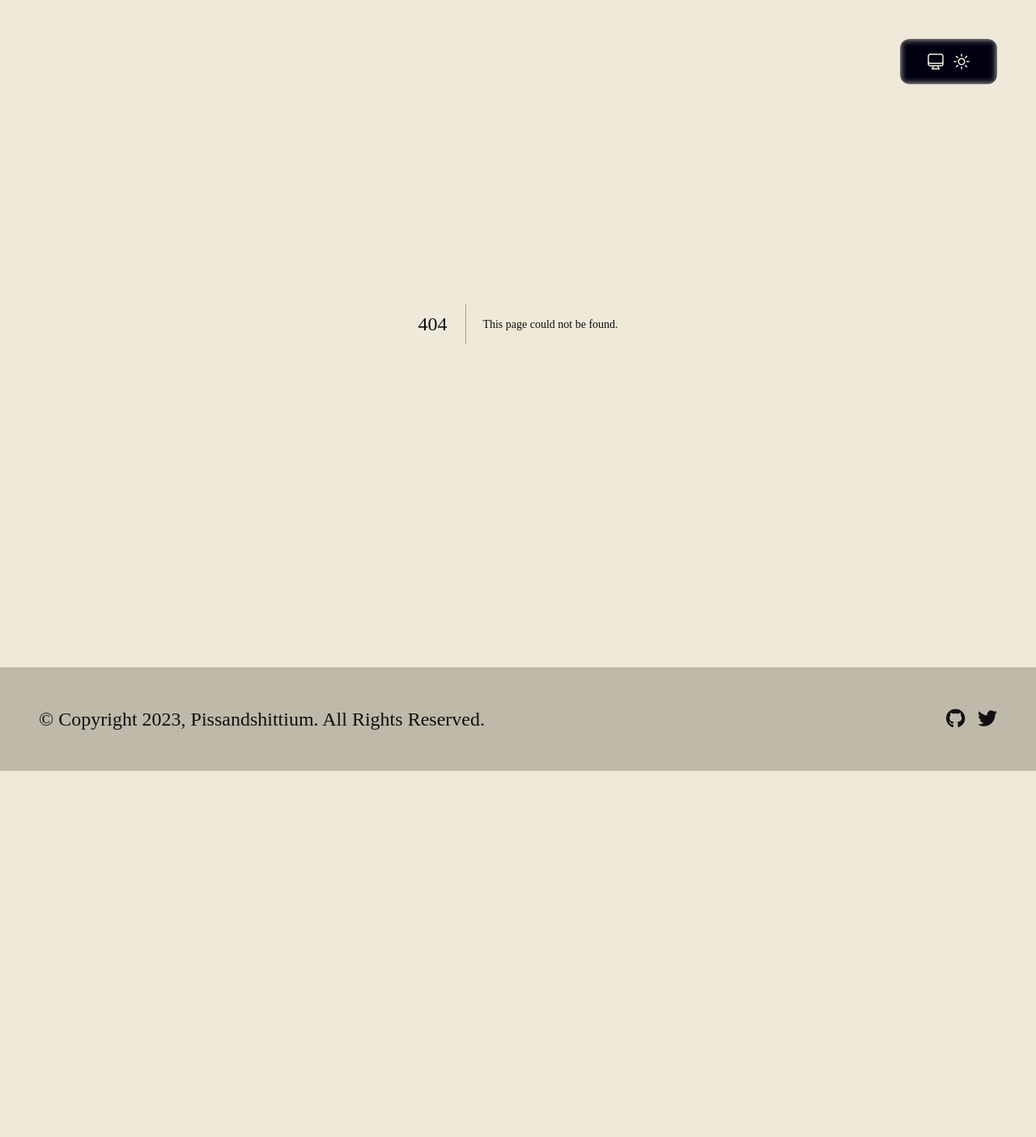
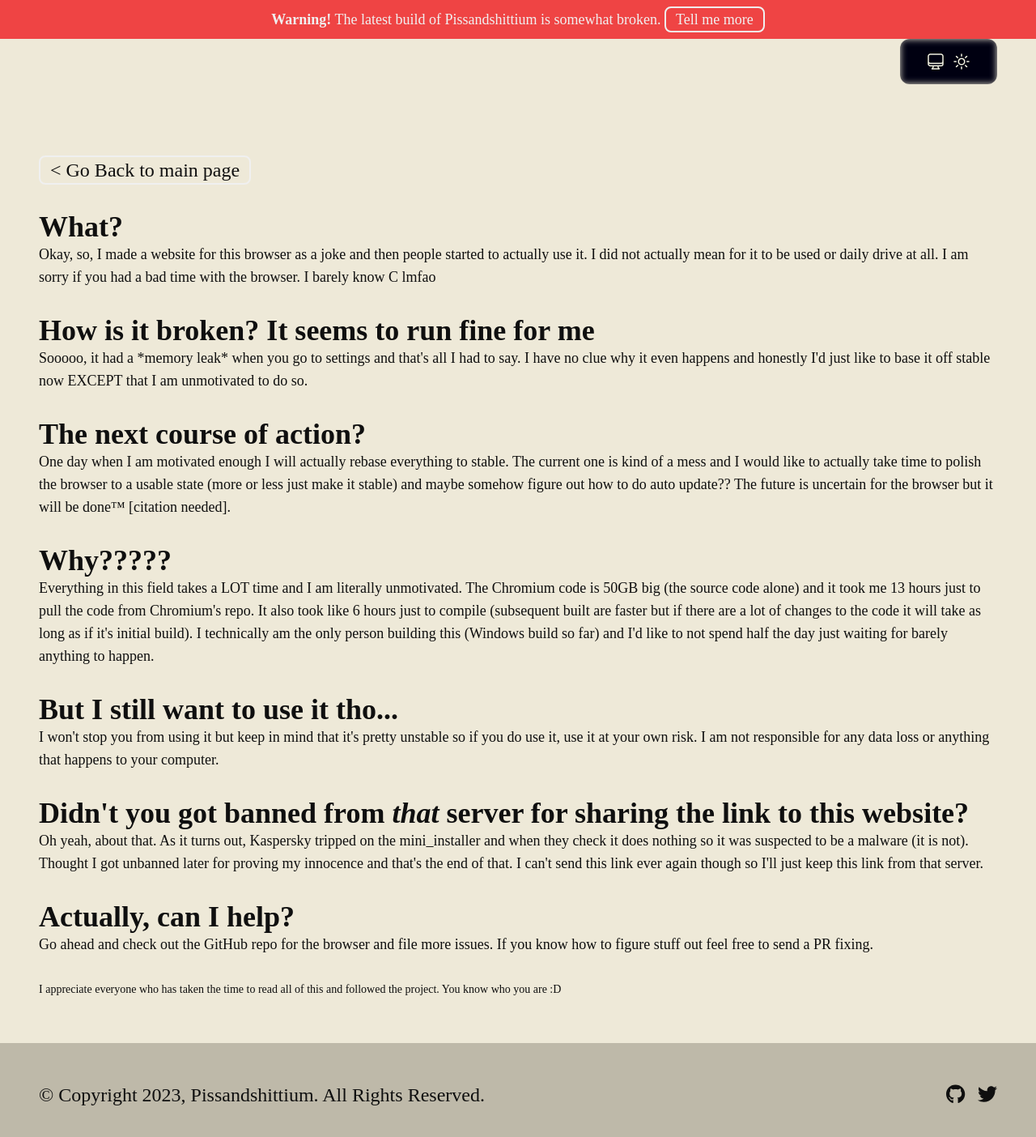
Before and after one commit to Pissandshittium/website, a Next.js app: page /broken in a window 1280 px wide. Before the commit this address had no page. Shown: the top 1404 px of the page at 81% size. Before the commit the page ends 952 px from the top, so only its background shows below. Built offline with nearby package versions, Linux system fonts and the light colour scheme; a web font is replaced by a local one.

Commit message:
more information

```diff
--- /dev/null
+++ b/src/app/NagbarButton.tsx
@@ -0,0 +1,12 @@
+
+export default function NagbarButton({children,href}:{children:any,href:string}){
+    return (
+        <>
+            <a href={href}>
+            <button className="rounded-lg border-dark-text border-2 px-3 hover:bg-dark-text hover:text-red-500 transition-colors">
+                {children}
+            </button>
+            </a>
+        </>
+    )
+}
--- /dev/null
+++ b/src/app/broken/page.tsx
@@ -0,0 +1,50 @@
+import NagbarButton from "../NagbarButton";
+
+export default function Broken(){
+    return (
+        <>
+        <div className="pt-48 ">
+            </div>
+        <div className="px-2 md:px-12">
+            <NagbarButton href="/">
+                &lt; Go Back to main page
+            </NagbarButton>
+            <h1 className="text-4xl pt-8">What?</h1>
+            <p className="text-lg pb-8">Okay, so, I made a website for this browser as a joke and then people started to actually use it.
+            I did not actually mean for it to be used or daily drive at all. I am sorry if you had a bad time with the browser. I barely know C lmfao
+            </p>
+            <h1  className="text-4xl">How is it broken? It seems to run fine for me</h1>
+            <p className="text-lg pb-8">
+                Sooooo, it had a *memory leak* when you go to settings and that&apos;s all I had to say. I have no clue why it even happens and
+                honestly I&apos;d just like to base it off stable now EXCEPT that I am unmotivated to do so.
+            </p>
+            <h1  className="text-4xl">The next course of action?</h1>
+            <p className="text-lg pb-8">
+                One day when I am motivated enough I will actually rebase everything to stable. The current one is kind of a mess and I would like
+                to actually take time to polish the browser to a usable state (more or less just make it stable) and maybe somehow figure out how to do auto update??
+                The future is uncertain for the browser but it will be done™ [citation needed].
+            </p>
+            <h1  className="text-4xl">Why?????</h1>
+            <p className="text-lg pb-8">
+                Everything in this field takes a LOT time and I am literally unmotivated. The Chromium code is 50GB big (the source code alone) and it took me 13 hours just to pull the code from Chromium&apos;s repo. It also took like 6 hours just to compile (subsequent built are faster but if there are a lot of changes to the code it will take as long as if it&apos;s initial build). I technically am the only person building this (Windows build so far) and I&apos;d like to not spend half the day just waiting for barely anything to happen.
+            </p>
+            <h1  className="text-4xl">But I still want to use it tho...</h1>
+            <p className="text-lg pb-8">
+                I won&apos;t stop you from using it but keep in mind that it&apos;s pretty unstable so if you do use it, use it at your own risk. I am not responsible for any data loss or anything that happens to your computer.
+            </p>
+            <h1  className="text-4xl">Didn&apos;t you got banned from <i>that</i> server for sharing the link to this website?</h1>
+            <p className="text-lg pb-8">
+                Oh yeah, about that. As it turns out, Kaspersky tripped on the mini_installer and when they check it does nothing so it was suspected to be a malware (it is not). Thought I got unbanned later for proving my innocence and that&apos;s the end of that. I can&apos;t send this link ever again though so I&apos;ll just keep this link from that server.
+            </p>
+            <h1  className="text-4xl">Actually, can I help?</h1>
+            <p className="text-lg pb-8">
+                Go ahead and check out the GitHub repo for the browser and file more issues. If you know how to figure stuff out feel free to send a PR fixing.
+            </p>
+            <p className="text-sm pb-8">
+                I appreciate everyone who has taken the time to read all of this and followed the project. You know who you are :D
+            </p>
+        </div>
+        </>
+
+    )
+}
--- a/src/app/hero.tsx
+++ b/src/app/hero.tsx
@@ -54,7 +54,7 @@
                 <div className="flex gap-4 flex-col w-full flex-shrink lg:flex-row justify-center">
 
                 <DownloadButton downloadText="Download for Windows" downloadLink={"https://files.aikoyori.xyz/pissandshittium/"+latest}></DownloadButton>
-                <DownloadButton downloadText="Download for Linux Soon" downloadLink=""></DownloadButton>
+                <DownloadButton downloadText="Download for Linux, any day now" downloadLink="https://github.com/Pissandshittium/pissandshittium/issues/3"></DownloadButton>
                 </div>
             </motion.div>
 
--- a/src/app/layout.tsx
+++ b/src/app/layout.tsx
@@ -9,6 +9,8 @@
 import '@fortawesome/fontawesome-svg-core/styles.css'
 import ThemeSwitcher from './themechanger';
 import Footer from "./footer";
+import NagBar from './nagbar';
+import NagbarButton from './NagbarButton';
 
 export const metadata: Metadata = {
   metadataBase: new URL('https://pissandshittium.org'),
@@ -37,6 +39,7 @@
 
       <WebThemeProvider>
       <ThemeSwitcher></ThemeSwitcher>
+      <NagBar message={<><b>Warning!</b> The latest build of Pissandshittium is somewhat broken. <NagbarButton href="/broken">Tell me more</NagbarButton></>}></NagBar>
         {children}
 
       <Footer></Footer>
--- /dev/null
+++ b/src/app/nagbar.tsx
@@ -0,0 +1,9 @@
+import { DOMElement } from "react";
+
+export default function NagBar({message}:{message:React.ReactNode}) {
+    return (
+        <div className="text-lg fixed z-50 bg-red-500 text-dark-text w-full flex px-4 py-2 items-center justify-center">
+            <div>{message}</div>
+        </div>
+    )
+}
```
